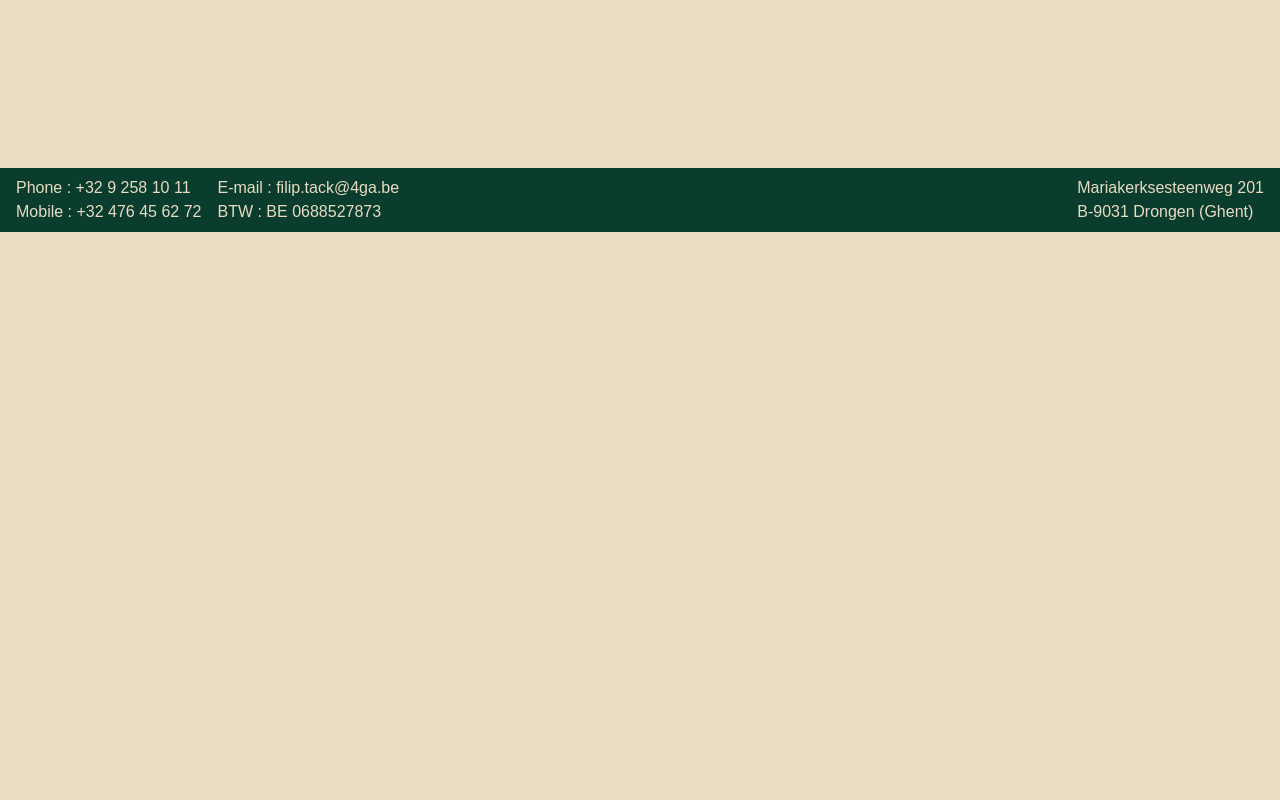
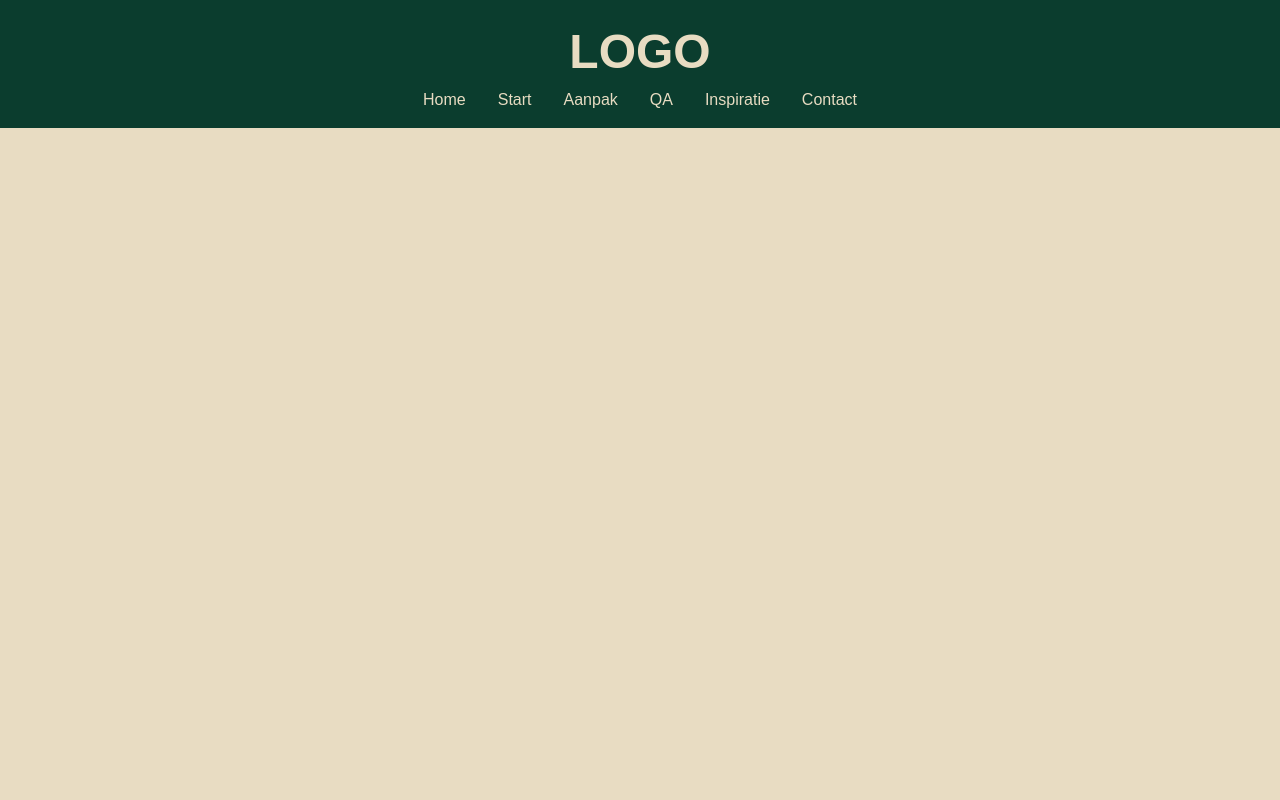
Before and after one commit to Sacha-Gazeau/atwork-3_4ga, a Next.js app: page / in a window 1280 px wide. Shown: the top 800 px of the page. Built offline with nearby package versions, Linux system fonts and the light colour scheme; what @edgestore/react would draw is missing.

Commit message:
feat: enhance Navbar with routing links and improve layout; add Contact, Inspiration, and Question pages

```diff
--- a/src/app/components/Navbar.tsx
+++ b/src/app/components/Navbar.tsx
@@ -1,18 +1,44 @@
 "use client";
+
+import Link from "next/link";
 
 export default function Navbar() {
   return (
     <>
-      <h1>LOGO</h1>
+      <h1 className="navbar__logo">LOGO</h1>
 
-      <nav>
-        <ul>
-            <li><a href="">Home</a></li>
-            <li><a href="">Start</a></li>
-            <li><a href="">Aanpak</a></li>
-            <li><a href="">QA</a></li>
-            <li><a href="">Inspiratie</a></li>
-            <li><a href="">Contact</a></li>
+      <nav className="navbar__nav">
+        <ul className="navbar__list">
+          <li className="navbar__item">
+            <Link href="/" className="navbar__link">
+              Home
+            </Link>
+          </li>
+          <li className="navbar__item">
+            <Link href="/start" className="navbar__link">
+              Start
+            </Link>
+          </li>
+          <li className="navbar__item">
+            <Link href="/#aanpak" className="navbar__link">
+              Aanpak
+            </Link>
+          </li>
+          <li className="navbar__item">
+            <Link href="/qa" className="navbar__link">
+              QA
+            </Link>
+          </li>
+          <li className="navbar__item">
+            <Link href="/inspiratie" className="navbar__link">
+              Inspiratie
+            </Link>
+          </li>
+          <li className="navbar__item">
+            <Link href="/contact" className="navbar__link">
+              Contact
+            </Link>
+          </li>
         </ul>
       </nav>
     </>
--- a/src/app/contact/page.tsx
+++ b/src/app/contact/page.tsx
@@ -0,0 +1,5 @@
+export default function Contact() {
+  return <div>
+    <h2>Contact</h2>
+  </div>;
+}
--- a/src/app/globals.css
+++ b/src/app/globals.css
@@ -1,9 +1,9 @@
 @import "tailwindcss";
 
 :root {
-  --background: #E8DCC2;
-  --background-item: #0B3D2E;
-  --foreground: #E8DCC2;
+  --background: #e8dcc2;
+  --background-item: #0b3d2e;
+  --foreground: #e8dcc2;
 }
 
 @theme inline {
@@ -15,8 +15,8 @@
 
 @media (prefers-color-scheme: dark) {
   :root {
-    --background: #0a0a0a;
-    --foreground: #E8DCC2;
+    --background: #e8dcc2;
+    --foreground: #000000;
   }
 }
 
@@ -26,13 +26,54 @@ body {
   font-family: Arial, Helvetica, sans-serif;
 }
 
+main {
+  min-height: 47.5rem;
+}
+
+.navbar {
+  background-color: var(--background-item);
+  color: var(--background);
+  padding: 1rem 0rem;
+  display: flex;
+  flex-direction: column;
+  align-items: center;
+  justify-content: space-between;
+}
+
+.navbar__logo {
+  font-weight: 700;
+  font-size: 3rem;
+}
+
+.navbar__nav {
+  /* styles du conteneur nav */
+}
+
+.navbar__list {
+  display: flex;
+  gap: 2rem;
+  list-style: none;
+  margin: 0;
+  padding: 0;
+}
+
+.navbar__item {
+  /* si besoin */
+}
+
+.navbar__link {
+  text-decoration: none;
+  color: inherit;
+}
 
 .footer {
+  background-color: var(--background-item);
+  color: var(--background);
+
   display: flex;
   justify-content: space-between;
   align-items: center;
   padding: 0.5rem 1rem;
-  background-color: var(--background-item);
 }
 
 .footer--contact {
--- a/src/app/inspiratie/page.tsx
+++ b/src/app/inspiratie/page.tsx
@@ -0,0 +1,8 @@
+
+export default function Inspiration() {
+  return (
+    <div>
+      <h2>Inspiratie</h2>
+    </div>
+  );
+}
--- a/src/app/layout.tsx
+++ b/src/app/layout.tsx
@@ -20,7 +20,9 @@ export default function RootLayout({
         <header className="navbar">
           <Navbar />
         </header>
-        <EdgeStoreProvider>{children}</EdgeStoreProvider>
+        <main>
+          <EdgeStoreProvider>{children}</EdgeStoreProvider>
+        </main>
         <footer className="footer">
           <Footer />
         </footer>
--- a/src/app/qa/page.tsx
+++ b/src/app/qa/page.tsx
@@ -0,0 +1,10 @@
+
+export default function Question() {
+  return (
+    <div>
+      <h2>
+        QA
+      </h2>
+    </div>
+  );
+}
--- a/src/app/start/page.tsx
+++ b/src/app/start/page.tsx
@@ -20,8 +20,6 @@ export default function Page() {
     setFiles((prev) => [...prev, ...selectedFiles]);
     setError(null);
 
-    // Reset the input value so the same files can be selected again if needed
-    event.target.value = "";
   };
 
   React.useEffect(() => {
```
